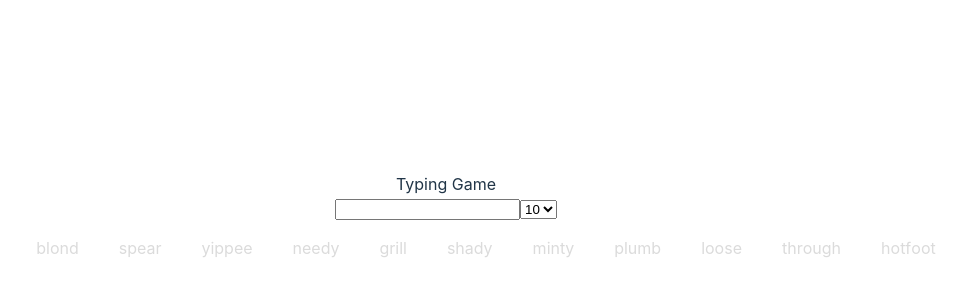
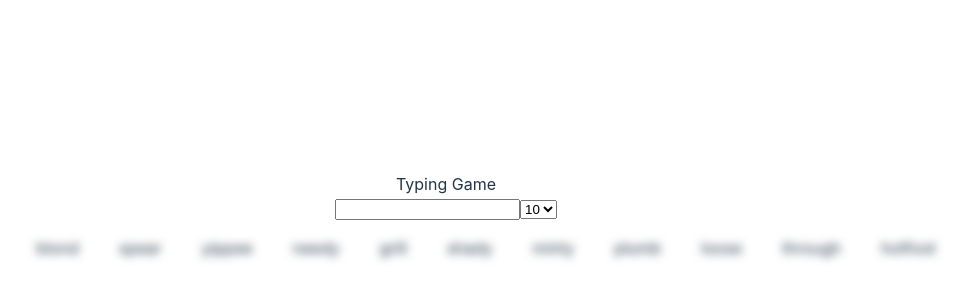
Before and after one commit to bantora/typing-game-vue, a Vue app: page / in a window 1280 px wide. Shown: the part 176-476 px from the top of the page, without its empty margins (194-1164 px from the left). Built offline with nearby package versions, Linux system fonts and the light colour scheme.

Commit message:
feat: blur words out of focus

```diff
--- a/src/App.vue
+++ b/src/App.vue
@@ -3,7 +3,7 @@
   <div>Typing Game</div>
   <!-- Typing Options -->
   <div>
-    <input @input="handleInput" />
+    <input @input="handleInput" @focus="setBlur(false)" @blur="setBlur(true)" />
     <select name="max" @change="handleChange">
       <option value="10">10</option>
       <option value="15">15</option>
@@ -33,6 +33,10 @@ const typedword = ref("");
 
 const words = ref(wordsGenerator(maxWords.value));
 
+const notFocused = ref(true);
+
+const setBlur = (bool) => (notFocused.value = bool);
+
 const handleInput = (e) => {
   const foundValue = words.value.find((d) => d == e.target.value);
 
@@ -50,6 +54,7 @@ const handleChange = (e) => {
 };
 
 const checkWord = (w, c = null) => {
+  if (notFocused.value) return "blur";
   return w.startsWith(c) ? "correct" : "wrong";
 };
 </script>
@@ -74,4 +79,3 @@ ul {
   filter: blur(5px);
 }
 </style>
-./components/Congrats.vue
```
